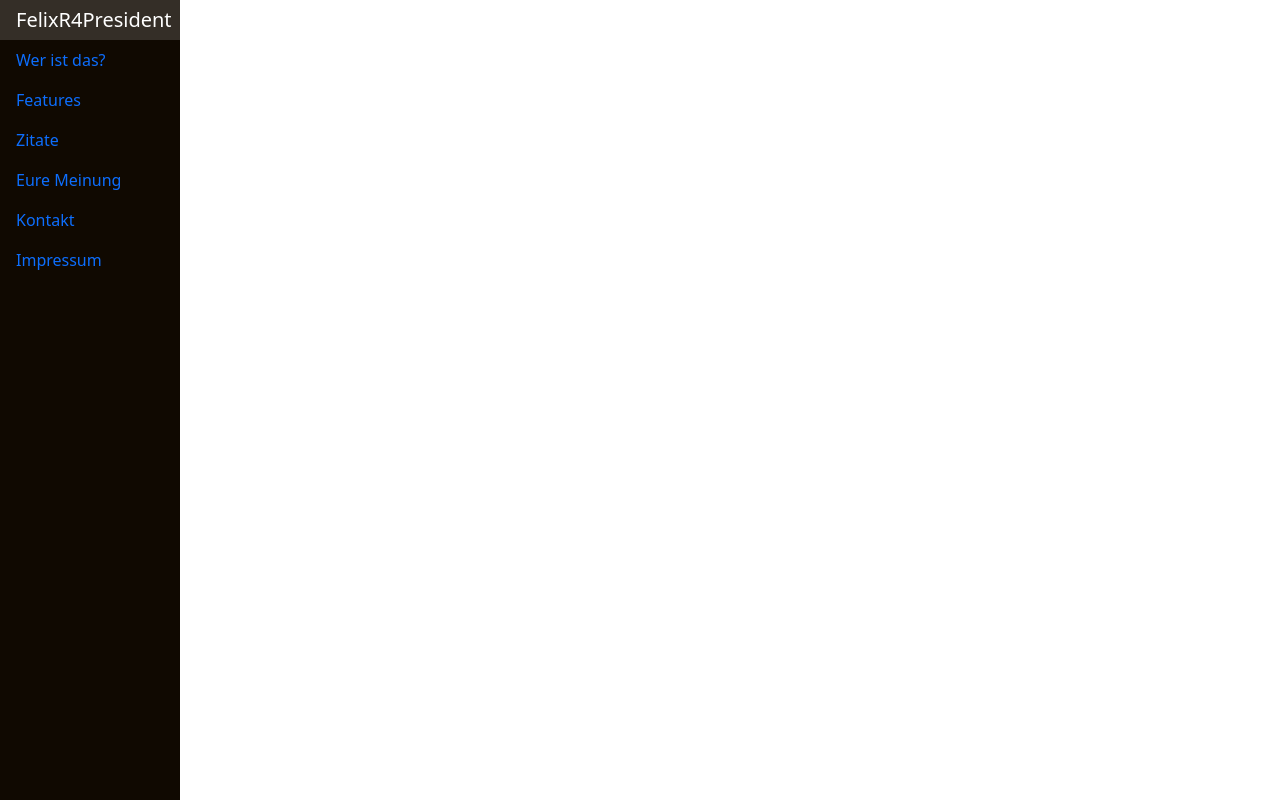
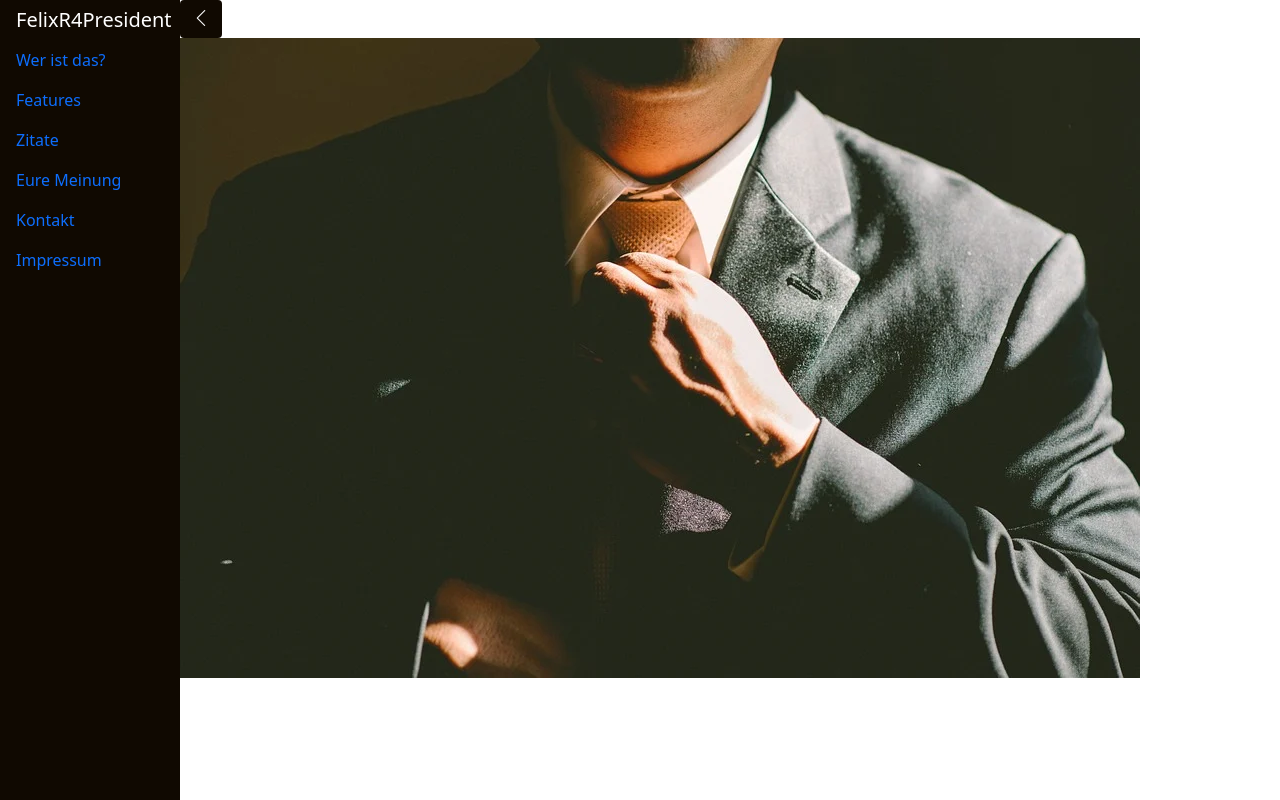
Before and after one commit to Ed-ebit/projectx, a plain HTML site: page projektX/index.html in a window 1280 px wide. Drawn offline with nearby package versions, Linux system fonts and the light colour scheme.

Commit message:
7.9.final

```diff
--- a/projektX/css/style.css
+++ b/projektX/css/style.css
@@ -30,5 +30,5 @@
   #menu-btn {
     background-color: #100901;
     color: #fff;
-    margin-left: -190px;
+    margin-left: 180px;
   }
--- a/projektX/index.html
+++ b/projektX/index.html
@@ -9,13 +9,10 @@
     <!-- Bootstrap -->
     <link href="https://cdn.jsdelivr.net/npm/bootstrap@5.1.0/dist/css/bootstrap.min.css" rel="stylesheet" integrity="sha384-KyZXEAg3QhqLMpG8r+8fhAXLRk2vvoC2f3B09zVXn8CA5QIVfZOJ3BCsw2P0p/We" crossorigin="anonymous">
 
-    <!-- Googel Fonts -->
+    <!-- Google Fonts -->
 
     <!-- AOS - Fading Stuff -->
     <link href="https://unpkg.com/aos@2.3.1/dist/aos.css" rel="stylesheet">
-
-    <!-- Simple Line Icons -->
-    <link rel="stylesheet" href="https://cdnjs.cloudflare.com/ajax/libs/simple-line-icons/2.5.5/css/simple-line-icons.min.css" integrity="sha512-QKC1UZ/ZHNgFzVKSAhV5v5j73eeL9EEN289eKAEFaAjgAiobVAnVv/AGuPbXsKl1dNoel3kNr6PYnSiTzVVBCw==" crossorigin="anonymous" referrerpolicy="no-referrer" />
 
     <!-- Simple Line Icons -->
     <link rel="stylesheet" href="https://cdnjs.cloudflare.com/ajax/libs/simple-line-icons/2.5.5/css/simple-line-icons.min.css" integrity="sha512-QKC1UZ/ZHNgFzVKSAhV5v5j73eeL9EEN289eKAEFaAjgAiobVAnVv/AGuPbXsKl1dNoel3kNr6PYnSiTzVVBCw==" crossorigin="anonymous" referrerpolicy="no-referrer" />
@@ -66,9 +63,25 @@
     ============================================================================================= -->
 
     <!-- Start Sidebar Toggler -->
-    <a href="#" class="btn btn-round smooth" id="menu-btn"><span class="icon-arrow-up"></span></a>
+    <a href="#" class="btn btn-round smooth" id="menu-btn"><span class="icon-arrow-left"></span></a>
     <!-- Ende Sidebar Toggler -->
 
+    <!-- Wer ist das?
+    ============================================================================================= -->
+
+    <!-- Start Wer ist das? -->
+
+    <section id="weristdas" class="position-relative">
+        <div class="container">
+            <div class="row"></div>
+        </div>
+        <div class="img-bg d-block d-lg-inline">
+            <img src="img/tie.jpg" alt="Das ist Felix" class="active-cont">
+        </div>
+
+    </section>
+
+    <!-- Ende Wer ist das? -->
     <!-- Javascript -->
     <script src="https://cdn.jsdelivr.net/npm/bootstrap@5.1.0/dist/js/bootstrap.bundle.min.js" integrity="sha384-U1DAWAznBHeqEIlVSCgzq+c9gqGAJn5c/t99JyeKa9xxaYpSvHU5awsuZVVFIhvj" crossorigin="anonymous"></script>
 
```
